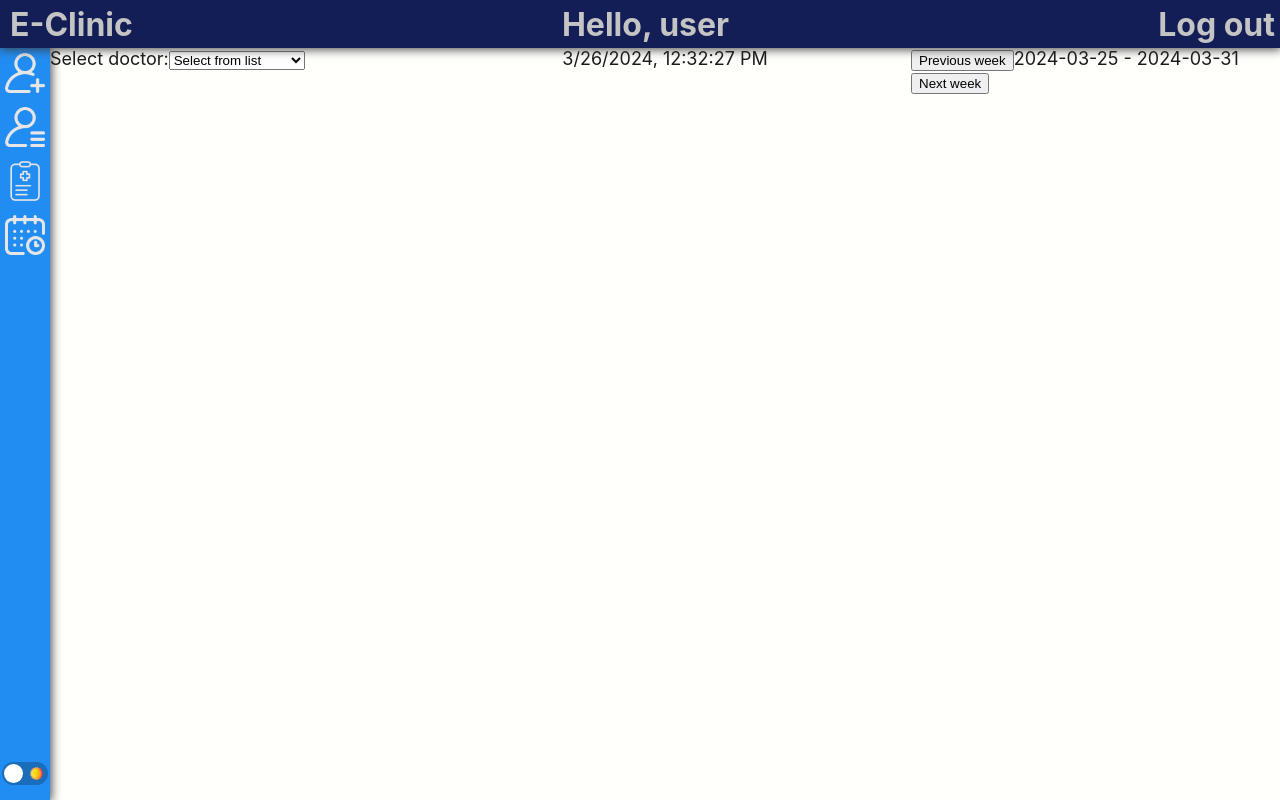
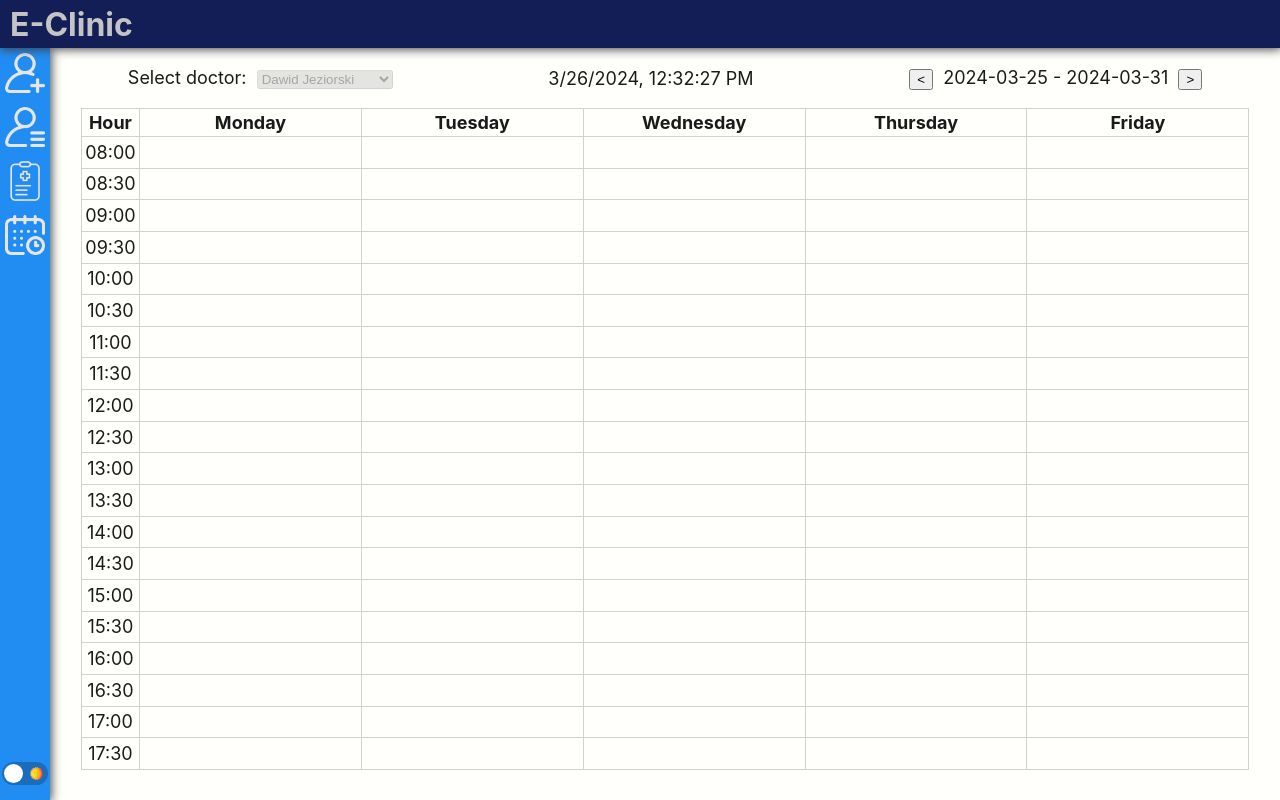
Before and after one commit to SolidCodeEmpire/Clinic, a React (Create React App) app in the folder frontend/: page /calendar in a window 1280 px wide. Built offline with nearby package versions, Linux system fonts and the light colour scheme.

Commit message:
2.9.9 visual changes for registrar
Co-authored-by: Michał Pilch <mpHcl@users.noreply.github.com>

```diff
--- a/frontend/src/App.tsx
+++ b/frontend/src/App.tsx
@@ -55,8 +55,6 @@ function MainApp(props: MainAppProps) {
       <div className='main-container'>
         <div className='main-container-titlebar'>
           <h1>E-Clinic</h1>
-          <h1>Hello, {props.user.username}</h1>
-          <h1>Log out</h1>
         </div>
         <div className='main-container-content'>
           <Navbar role={props.user.role}></Navbar>
@@ -74,12 +72,32 @@ function MainApp(props: MainAppProps) {
 }
 
 function receptionistRoutes() {
+  const doctor  = {
+    id: 2,
+    firstName: "Maciej",
+    lastName: "TEST",
+    licenseNumber: "-1",
+    appointments: [
+      {
+        start: new Date("2024-04-25T12:00"),
+        end: new Date("2024-04-25T12:00")
+      },
+      {
+        start: new Date("2024-04-25T12:30"),
+        end: new Date("2024-04-25T12:55")
+      },
+      {
+        start: new Date("2024-04-25T13:00"),
+        end: new Date("2024-04-25T13:15")
+      }
+    ]
+  }
   return (
     <>
       <Route path='/add-patient' element={<AddPatient/>}></Route>
       <Route path='/view-patients' element={<ViewPatients/>}></Route>
       <Route path='/add-visit' element={<AddVisit/>}></Route>
-      <Route path='/calendar' element={<Calendar/>}></Route>
+      <Route path='/calendar' element={<Calendar doctor={doctor}/>}></Route>
     </>
   )
 }
--- a/frontend/src/Components/Contents/Calendar/Calendar.css
+++ b/frontend/src/Components/Contents/Calendar/Calendar.css
@@ -2,19 +2,16 @@
     width: 100%;
     height: 8%;
     display: flex;
+    justify-content: space-around;
 }
 
-
-.doctor-selector {
-    width: 30%;
-    vertical-align: middle;
+.doctor-selector, .week-selector, .current-time {
+    margin: auto;
 }
 
 .week-selector {
-    width: 30%;
     display: flex;
     flex-direction: row-reverse;
-
 }
 
 .week-selector-div {
@@ -23,13 +20,13 @@
     height: 100%;
 }
 .current-time {
-    width: 40%;
     text-align: center;
 }
 
 .time-table {
-    width: 100%;
-    height: 92%;
+    width: 95%;
+    height: 88%;
+    margin: auto;
     border-collapse: collapse;
 }
 
@@ -49,11 +46,12 @@
 
 .visit-entry {
     width: 100%;
-    height: 35px;
+    height: 100%;
     margin: 0;
     border: none;
     background-color: var(--navbar-color);
     color: var(--main-content-color);
+    font-size: 14pt;
 }
 
 .visit-entry:hover {
--- a/frontend/src/Components/Contents/Calendar/Calendar.tsx
+++ b/frontend/src/Components/Contents/Calendar/Calendar.tsx
@@ -1,125 +1,156 @@
 import React, { useEffect, useState } from "react";
 import { atom, useAtom, useAtomValue, useSetAtom } from "jotai";
 
-import { Doctor, fetchDoctorList, } from "../../../API/Doctors";
+import { Doctor, fetchDoctorList } from "../../../API/Doctors";
 
-import './Calendar.css';
+import "./Calendar.css";
 
-const doctorAtom = atom<Doctor | undefined>(undefined)
-const dateAtom = atom<Date>(new Date())
-const appointmentsAtom = atom<Array<string>>([])
+const doctorAtom = atom<Doctor | undefined>(undefined);
+const dateAtom = atom<Date>(new Date());
+const appointmentsAtom = atom<Array<string>>([]);
 
 function startOfWeek(currentDate: Date) {
-  const startDate = new Date(currentDate)
+  const startDate = new Date(currentDate);
   startDate.setDate(startDate.getDate() - startDate.getDay() + 1);
-  return startDate.toISOString().split('T')[0];
+  return startDate.toISOString().split("T")[0];
 }
 
 function endOfWeek(currentDate: Date) {
-  const endDate = new Date(currentDate)
+  const endDate = new Date(currentDate);
   endDate.setDate(endDate.getDate() + 7 - endDate.getDay());
-  return endDate.toISOString().split('T')[0];
+  return endDate.toISOString().split("T")[0];
 }
 
-export default function Calendar() {
+type CalendarProps = {
+  doctor: Doctor | undefined;
+};
+
+export default function Calendar(props: CalendarProps) {
   const doctor = useAtomValue(doctorAtom);
   const [currentTime, setCurrentTime] = useState<Date>(new Date());
 
-  setTimeout(() => {setCurrentTime(new Date)}, 1000);
+  setTimeout(() => {
+    setCurrentTime(new Date());
+  }, 1000);
 
   return (
     <>
       <div className="selectors">
         <div className="doctor-selector">
-          <DoctorSelector></DoctorSelector>
+          <DoctorSelector constDoctor={props.doctor}></DoctorSelector>
         </div>
-        <div className="current-time">
-          {currentTime.toLocaleString()}
-        </div>
+        <div className="current-time">{currentTime.toLocaleString()}</div>
         <div className="week-selector">
           <WeekSelector></WeekSelector>
         </div>
       </div>
       {doctor && <CalendarContent></CalendarContent>}
     </>
-  )
+  );
 }
 
 function WeekSelector() {
   const [currentDate, setCurrentDate] = useAtom<Date>(dateAtom);
 
-  return <>
+  return (
+    <>
       <div className="week-selector-div">
-      <button onClick={() => {
+        <button
+          onClick={() => {
             const newDate = new Date(currentDate);
             newDate.setDate(newDate.getDate() - 7);
             setCurrentDate(newDate);
-      }}>Previous week</button>
-      {`${startOfWeek(currentDate)} - ${endOfWeek(currentDate)}`}
-      <button onClick={() => {
+          }}
+        >
+          &lt;
+        </button>
+        &nbsp;{` ${startOfWeek(currentDate)} - ${endOfWeek(currentDate)} `}
+        &nbsp;
+        <button
+          onClick={() => {
             const newDate = new Date(currentDate);
             newDate.setDate(newDate.getDate() + 7);
             setCurrentDate(newDate);
-      }}>Next week</button>
+          }}
+        >
+          &gt;
+        </button>
       </div>
     </>
-
+  );
 }
 
-function DoctorSelector() {
+type DoctorSelectorProps = {
+  constDoctor: Doctor | undefined;
+};
+
+function DoctorSelector(props: DoctorSelectorProps) {
   const setDoctor = useSetAtom(doctorAtom);
   const setAppointments = useSetAtom(appointmentsAtom);
   const [doctorList, setDoctorList] = useState<Array<Doctor>>([]);
 
-
   useEffect(() => {
-    fetchDoctorList(setDoctorList)
+    props.constDoctor && setDoctor(props.constDoctor);
+    props.constDoctor &&
+      setAppointments(
+        props.constDoctor.appointments.map((value, id) => {
+          return value.start.toISOString().split("Z")[0];
         })
+      );
+    fetchDoctorList(setDoctorList);
+  });
 
   return (
     <>
-      <label htmlFor="select-doctor">Select doctor:
-        <select name="select-doctor"
+      <label htmlFor="select-doctor">
+        Select doctor: &nbsp;
+        <select
+          name="select-doctor"
           id="select-doctor"
-          defaultValue={""}
+          disabled={props.constDoctor !== undefined}
           onChange={(event) => {
-            const doctor = doctorList.filter(x => x.id === parseInt((event.target.value)))[0];
-            setDoctor(doctor)
-            setAppointments(doctor.appointments.map((value, id) => value.start.toISOString().split('Z')[0]))
-          }}>
-          <option value="" disabled hidden>Select from list</option>
+            const doctor = doctorList.filter(
+              (x) => x.id === parseInt(event.target.value)
+            )[0];
+            setDoctor(doctor);
+            setAppointments(
+              doctor.appointments.map(
+                (value, id) => value.start.toISOString().split("Z")[0]
+              )
+            );
+          }}
+        >
+          <option value="" disabled hidden>
+            Select from list
+          </option>
           {doctorList.map((doctor, id) => {
-            return (<option key={id} value={doctor.id}>{`${doctor.firstName} ${doctor.lastName}`}</option>)
+            return (
+              <option
+                key={id}
+                value={doctor.id}
+                selected={doctor.id === props.constDoctor?.id}
+              >
+                {`${doctor.firstName} ${doctor.lastName}`}
+              </option>
+            );
           })}
         </select>
       </label>
-
     </>
-  )
+  );
 }
 
 function CalendarContent() {
   const currentDate = useAtomValue(dateAtom);
   const appointments = useAtomValue(appointmentsAtom);
 
-  const startDate = new Date(currentDate)
+  const startDate = new Date(currentDate);
   const numberToHour: Array<string> = [];
   const dayToDate: Array<string> = [];
 
   startDate.setDate(startDate.getDate() - startDate.getDay() + 1);
 
-  for (let i = 0; i < 5; i++) {
-    dayToDate[i] = startDate.toISOString().split('T')[0]
-    startDate.setDate(startDate.getDate() + 1);
-  }
-
-  for (let i = 0; i < 60 * 10; i += 30) {
-    const hour = Math.floor(i / 60) + 8;
-    const minute = (i % 60).toString().padStart(2, '0');
-    const timeString = `${hour.toString().padStart(2, '0')}:${minute}`;
-
-    numberToHour[i / 30] = timeString;
-  }
+  mapTimeToIndexedValues(dayToDate, startDate, numberToHour);
 
   return (
     <table className="time-table">
@@ -133,27 +164,69 @@ function CalendarContent() {
           <th>Friday</th>
         </tr>
         {numberToHour.map((valueHour, id) => {
-
-          return <tr key={id.toString()}>
-            <td key={0} className="time-table-hour-cell">{valueHour}</td>
+          return (
+            <tr key={id.toString()}>
+              <td key={0} className="time-table-hour-cell">
+                {valueHour}
+              </td>
               {dayToDate.map((valueDate, id) => {
                 const dateString = `${valueDate}T${valueHour}:00.000`;
                 const date = new Date(dateString);
                 const visit = appointments.includes(dateString);
-              return <td key={id + 1} className="time-table-normal-cell">{entryButton(date, visit)}</td>
+                return (
+                  <td key={id + 1} className="time-table-normal-cell">
+                    {entryButton(date, visit)}
+                  </td>
+                );
               })}
-
             </tr>
-        })
-        }
+          );
+        })}
       </tbody>
     </table>
-  )
+  );
+}
+
+function mapTimeToIndexedValues(
+  dayToDate: string[],
+  startDate: Date,
+  numberToHour: string[]
+) {
+  for (let i = 0; i < 5; i++) {
+    dayToDate[i] = startDate.toISOString().split("T")[0];
+    startDate.setDate(startDate.getDate() + 1);
+  }
+
+  for (let i = 0; i < 60 * 10; i += 30) {
+    const hour = Math.floor(i / 60) + 8;
+    const minute = (i % 60).toString().padStart(2, "0");
+    const timeString = `${hour.toString().padStart(2, "0")}:${minute}`;
+
+    numberToHour[i / 30] = timeString;
+  }
 }
 
 function entryButton(date: Date, visit: boolean) {
   if (visit)
-    return <button onClick={() => { console.log(date) }} className="visit-entry">Visit</button>
+    return (
+      <button
+        onClick={() => {
+          console.log(date);
+        }}
+        className="visit-entry"
+      >
+        Visit
+      </button>
+    );
   else
-    return <button onClick={() => { console.log(date) }} className="visit-entry empty-entry">Add visit</button>
+    return (
+      <button
+        onClick={() => {
+          console.log(date);
+        }}
+        className="visit-entry empty-entry"
+      >
+        Add visit
+      </button>
+    );
 }
```
Lines whose indentation alone changed are shown as unchanged.
